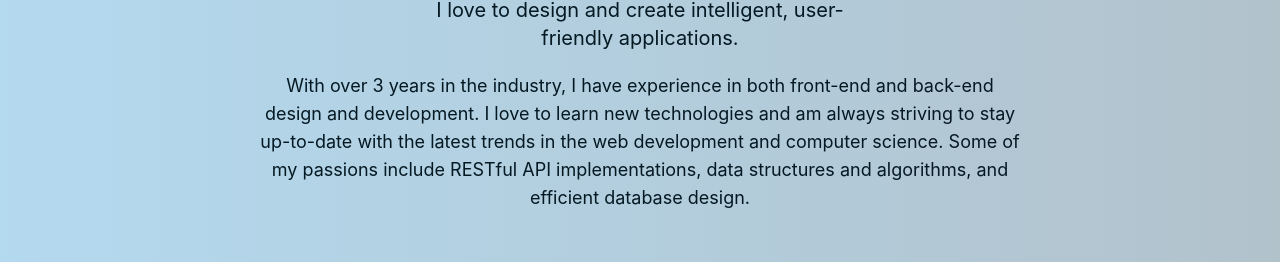
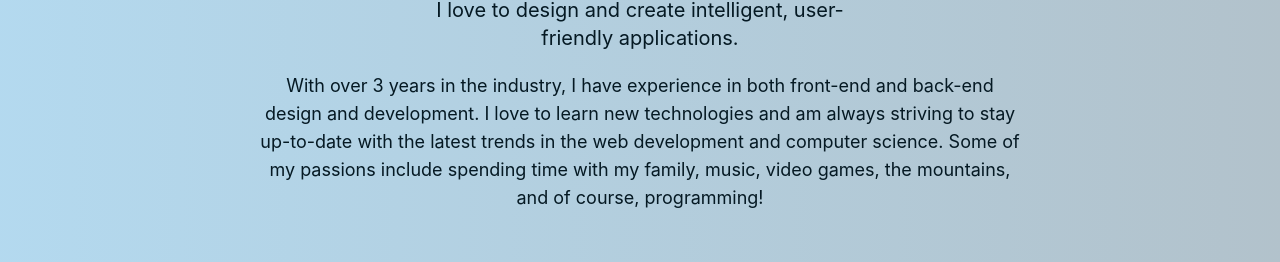
Before and after one commit to Enr1que704/Resume-Front, a React (Create React App) app: page / in a window 1280 px wide. Shown: the part 490-752 px from the top of the page. Built offline with nearby package versions, Linux system fonts and the light colour scheme.

Commit message:
updated bio

```diff
--- a/src/pages/home.js
+++ b/src/pages/home.js
@@ -41,7 +41,7 @@ const Home = () => {
                     <p className="text-lg text-void text-center">
                     With over 3 years in the industry, I have experience in both front-end and back-end design and development.
                     I love to learn new technologies and am always striving to stay up-to-date with the latest trends in the web development and computer science.
-                    Some of my passions include RESTful API implementations, data structures and algorithms, and efficient database design.
+                    Some of my passions include spending time with my family, music, video games, the mountains, and of course, programming!
                     </p>
 
                 </div>
```
